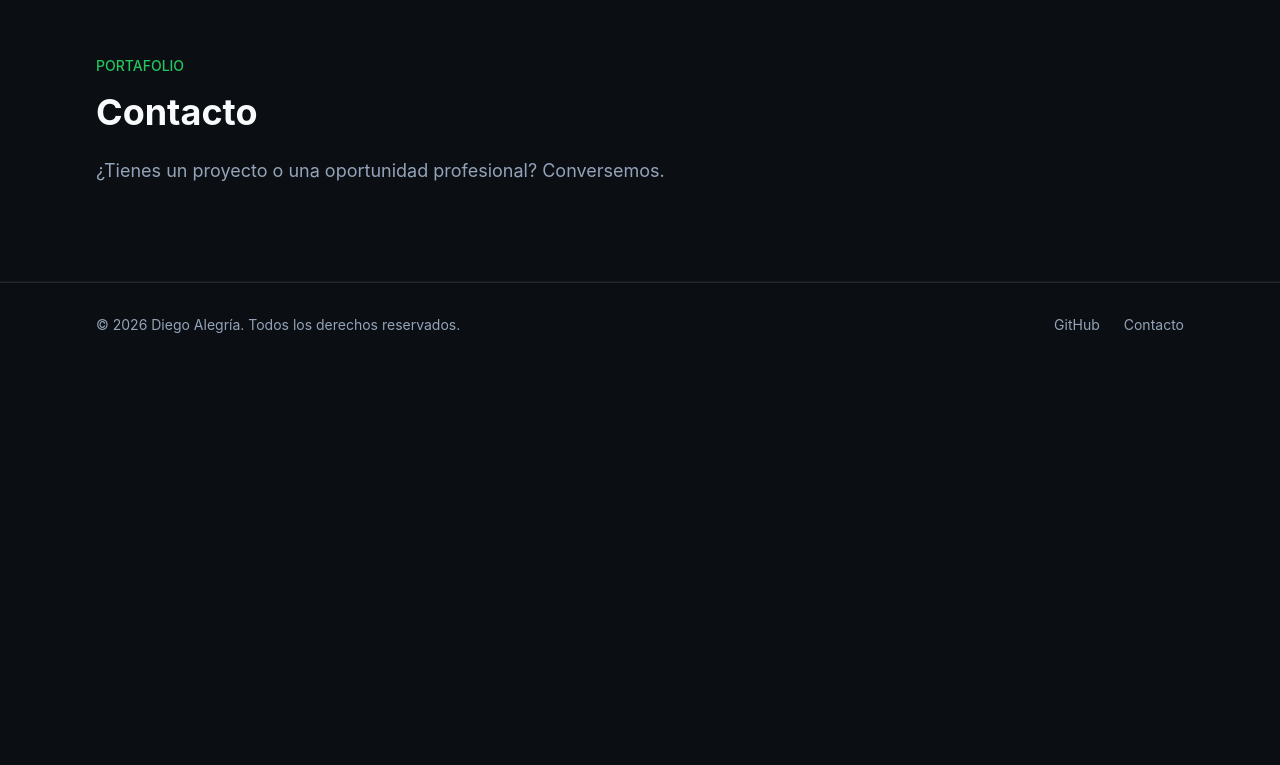
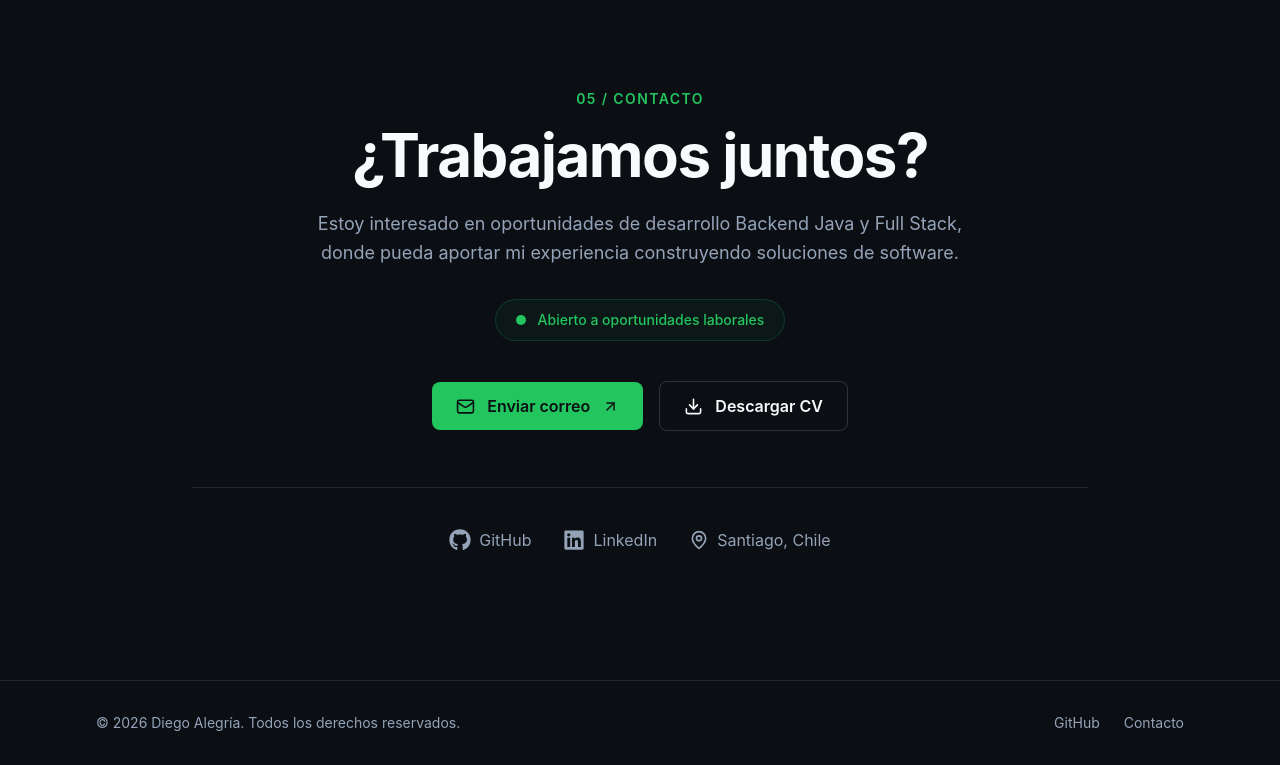
Before and after one commit to diego-alegria/diego-alegria.github.io, a React (Vite) app: page / in a window 1280 px wide. Shown: the part 6387-7152 px from the top of the page. Before the commit the page ends 6754 px from the top, so only its background shows below. Built offline with nearby package versions, Linux system fonts and the light colour scheme.

Commit message:
feat: implement contact section and resume download

```diff
--- a/src/data/profile.ts
+++ b/src/data/profile.ts
@@ -24,4 +24,9 @@ export const profile = {
   ],
 
   github: 'https://github.com/diego-alegria',
+
+  email: 'diego.alegrial@gmail.com', // Completar con tu correo profesional
+  linkedin: 'https://www.linkedin.com/in/diego-alegria', // Completar con tu URL real de LinkedIn
+  cvUrl: '/cv/diego-alegria-cv.pdf',
+  availability: 'Abierto a oportunidades laborales',
 }
--- a/src/sections/Contact.tsx
+++ b/src/sections/Contact.tsx
@@ -1,12 +1,112 @@
 
-import SectionPlaceholder from '../components/ui/SectionPlaceholder'
+import {
+  ArrowUpRight,
+  Download,
+  Mail,
+  MapPin,
+} from 'lucide-react'
+
+import { FaGithub, FaLinkedin } from 'react-icons/fa6'
+
+import Container from '../components/layout/Container'
+import { profile } from '../data/profile'
 
 export default function Contact() {
+  const hasEmail = Boolean(profile.email)
+  const hasLinkedin = Boolean(profile.linkedin)
+
   return (
-    <SectionPlaceholder
+    <section
       id="contacto"
-      title="Contacto"
-      description="¿Tienes un proyecto o una oportunidad profesional? Conversemos."
-    />
+      className="scroll-mt-24 border-t border-white/5 py-24 md:py-32"
+    >
+      <Container>
+        <div className="mx-auto max-w-4xl text-center">
+
+          {/* Encabezado */}
+          <p className="mb-4 text-sm font-semibold tracking-widest text-primary">
+            05 / CONTACTO
+          </p>
+
+          <h2 className="mb-6 text-4xl font-bold tracking-tight md:text-6xl">
+            ¿Trabajamos juntos?
+          </h2>
+
+          <p className="mx-auto mb-8 max-w-2xl text-lg leading-relaxed text-text-secondary">
+            Estoy interesado en oportunidades de desarrollo
+            Backend Java y Full Stack, donde pueda aportar
+            mi experiencia construyendo soluciones de software.
+          </p>
+
+          {/* Disponibilidad */}
+          <div className="mb-10 inline-flex items-center gap-3 rounded-full border border-primary/20 bg-primary/5 px-5 py-2.5">
+            <span className="h-2.5 w-2.5 rounded-full bg-primary" />
+            <span className="text-sm font-medium text-primary">
+              {profile.availability}
+            </span>
+          </div>
+
+          {/* Acciones */}
+          <div className="mb-14 flex flex-wrap items-center justify-center gap-4">
+
+            {hasEmail && (
+              <a
+                href={`mailto:${profile.email}`}
+                className="inline-flex items-center gap-3 rounded-lg bg-primary px-6 py-3 font-semibold text-background transition-all hover:brightness-110"
+              >
+                <Mail size={19} />
+                Enviar correo
+                <ArrowUpRight size={17} />
+              </a>
+            )}
+
+            <a
+              href={profile.cvUrl}
+              download
+              className="inline-flex items-center gap-3 rounded-lg border border-white/15 px-6 py-3 font-semibold transition-all hover:border-primary/50 hover:text-primary"
+            >
+              <Download size={19} />
+              Descargar CV
+            </a>
+
+          </div>
+
+          {/* Redes profesionales */}
+          <div className="flex flex-wrap items-center justify-center gap-8 border-t border-white/10 pt-10">
+
+            <a
+              href={profile.github}
+              target="_blank"
+              rel="noopener noreferrer"
+              className="inline-flex items-center gap-2 text-text-secondary transition-colors hover:text-primary"
+              aria-label="GitHub de Diego Alegría"
+            >
+              <FaGithub size={22} />
+              GitHub
+            </a>
+
+            {hasLinkedin && (
+              <a
+                href={profile.linkedin}
+                target="_blank"
+                rel="noopener noreferrer"
+                className="inline-flex items-center gap-2 text-text-secondary transition-colors hover:text-primary"
+                aria-label="LinkedIn de Diego Alegría"
+              >
+                <FaLinkedin size={22} />
+                LinkedIn
+              </a>
+            )}
+
+            <span className="inline-flex items-center gap-2 text-text-secondary">
+              <MapPin size={20} />
+              {profile.location}
+            </span>
+
+          </div>
+
+        </div>
+      </Container>
+    </section>
   )
 }
```
Also changed, not shown: 1 other file (tests, documents, lock files or other folders).
